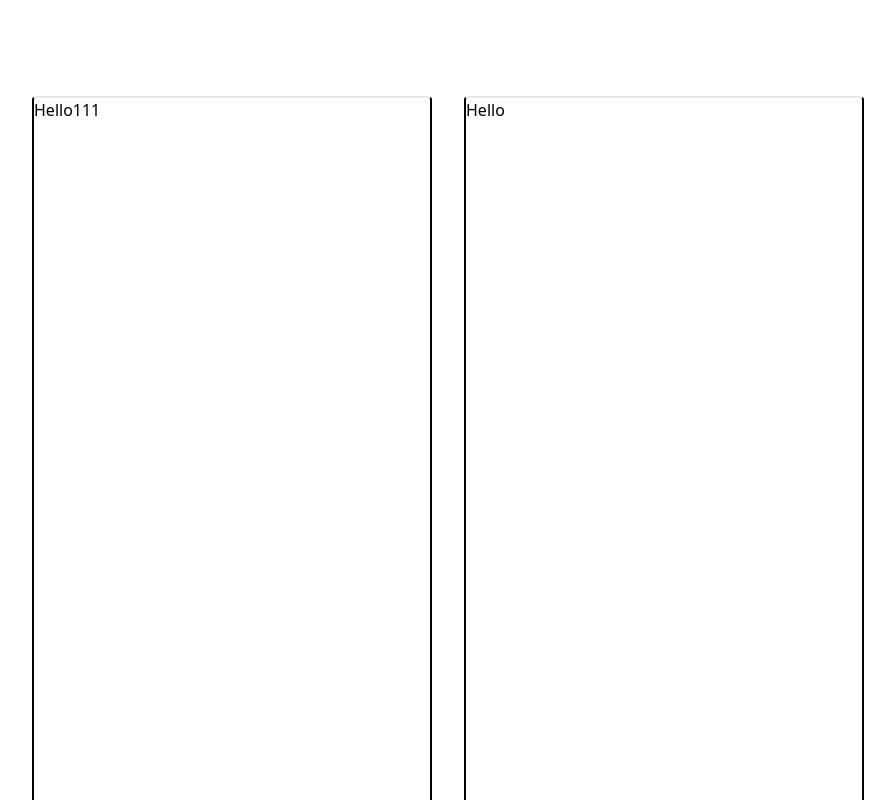
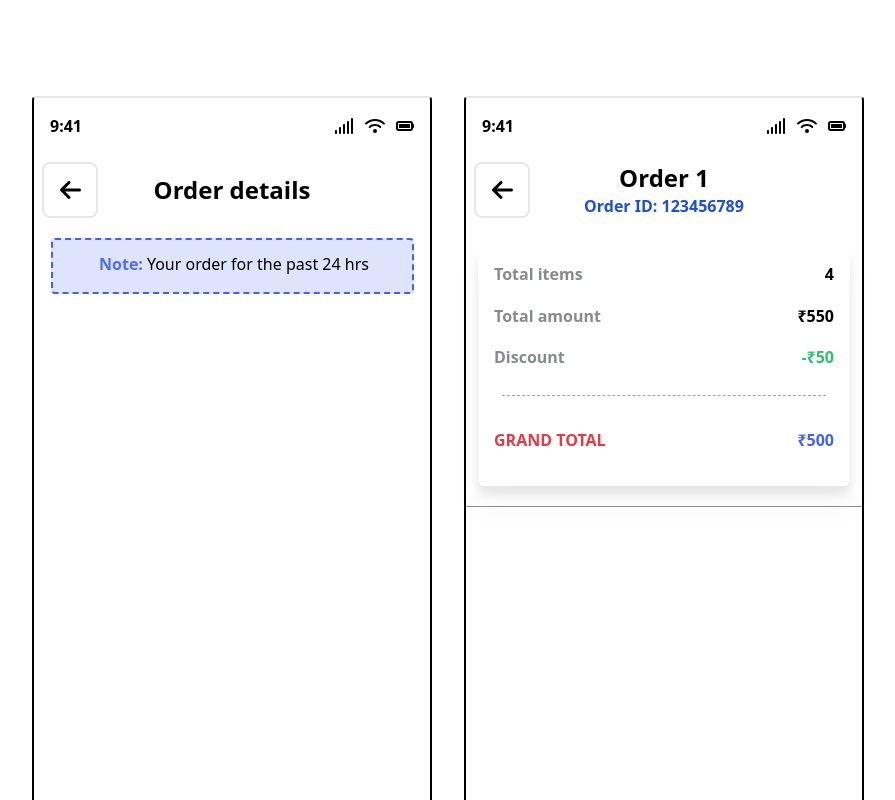
Before and after one commit to Dhananjay-JSR/react-order-page, a React (Create React App) app: page / in a window 1280 px wide. Shown: the top 800 px of the page, without its empty margins (192-1087 px from the left). Built offline with nearby package versions, Linux system fonts and the light colour scheme.

Commit message:
Completed OderSummary

```diff
--- a/package.json
+++ b/package.json
@@ -3,6 +3,10 @@
   "version": "0.1.0",
   "private": true,
   "dependencies": {
+    "@fortawesome/fontawesome-svg-core": "^6.2.0",
+    "@fortawesome/free-regular-svg-icons": "^6.2.0",
+    "@fortawesome/free-solid-svg-icons": "^6.2.0",
+    "@fortawesome/react-fontawesome": "^0.2.0",
     "@testing-library/jest-dom": "^5.16.5",
     "@testing-library/react": "^13.4.0",
     "@testing-library/user-event": "^13.5.0",
--- a/src/App.tsx
+++ b/src/App.tsx
@@ -4,8 +4,8 @@ import Screen2 from "./Components/Screen2"
 export default function App() {
   return (
     <Container>
+      <Screen2/>
       <Screen1/>
-      <Screen2/>
     </Container>
   )
 }
--- a/src/Components/Screen1.tsx
+++ b/src/Components/Screen1.tsx
@@ -1,10 +1,14 @@
 import React from 'react'
 import Frame from './Shared/ScreenFrame'
+import Navbar from './Shared/Navbar'
+import OrderSummaryHero from './Shared/OrderSummaryHero'
 
 function Screen1() {
   return (
     <Frame>
-        Hello111
+        <Navbar date={'9:41'}/>
+        <OrderSummaryHero />
+
     </Frame>
   )
 }
--- a/src/Components/Screen2.tsx
+++ b/src/Components/Screen2.tsx
@@ -1,10 +1,13 @@
 import React from 'react'
+import Navbar from './Shared/Navbar'
+import OrderSummaryHero from './Shared/OrderSummaryHero'
 import Frame from './Shared/ScreenFrame'
 
 function Screen2() {
   return (
     <Frame>
-        Hello
+         <Navbar date={'9:41'}/>
+         <OrderSummaryHero completed/>
     </Frame>
   )
 }
--- a/src/Components/Shared/Navbar.tsx
+++ b/src/Components/Shared/Navbar.tsx
@@ -1,9 +1,24 @@
-import React from 'react'
-
-function Navbar() {
+import { FontAwesomeIcon } from "@fortawesome/react-fontawesome";
+import {
+  faWifi,
+  faBatteryFull,
+  faSignal,
+} from "@fortawesome/free-solid-svg-icons";
+import React from "react";
+interface PropType {
+  date: String;
+}
+function Navbar({ date }: PropType) {
   return (
-    <div>Navbar</div>
-  )
+    <div className="flex justify-between h-14">
+      <div className="select-none p-4 font-semibold text-center">{date}</div>
+      <div className="w-28 flex justify-between items-center p-4">
+        <FontAwesomeIcon icon={faSignal} />
+        <FontAwesomeIcon icon={faWifi} />
+        <FontAwesomeIcon icon={faBatteryFull} />
+      </div>
+    </div>
+  );
 }
 
-export default Navbar
+export default Navbar;
--- /dev/null
+++ b/src/Components/Shared/OrderSummaryHero.tsx
@@ -0,0 +1,57 @@
+import React from "react";
+import BackBtn from "./misc/BackBtn";
+
+interface PropType {
+  completed?: Boolean;
+}
+function OrderSummaryHero({ completed }: PropType) {
+  return (
+    <>
+      <div className="grid grid-cols-5 m-2 text-center">
+        <BackBtn />
+        {completed ? (
+          <div className="p-3 text-center text-2xl col-span-3 font-bold">
+            Order details
+          </div>
+        ) : (
+          <div className="col-span-3">
+            <div className="font-bold text-2xl">Order 1</div>
+            <div className="text-blue-700 font-semibold">
+              Order ID: 123456789
+            </div>
+          </div>
+        )}
+      </div>
+      {completed ? (
+        <div className="mx-auto mt-5 border-dashed border-[#4361EE] border-2 h-14 text-center p-2 rounded w-11/12 bg-[#4362ee2c]">
+          <div className="text-[#4e6cf6] font-bold inline-block m-1">Note:</div>
+          Your order for the past 24 hrs
+        </div>
+      ) : (
+        <div>
+
+        <div className="font-bold text-[rgba(15,25,26,0.51)] grid-rows-5 grid bg-white h-60 m-3 mt-7 rounded-md p-4 drop-shadow-xl">
+          <div className="row-span-3 grid-rows-3 grid">
+            <div>
+              Total items <div className="float-right text-black">4</div>
+            </div>
+            <div>
+              Total amount <div className="float-right text-black">₹550 </div>
+            </div>
+            <div>
+              Discount <div className="float-right text-[#2FBF71]">-₹50 </div>
+            </div>
+          </div>
+          <div className="m-2 flex-grow border-t border-gray-400 border-dashed"></div>
+          <div className="text-[#E63946] ">
+            GRAND TOTAL <div className="text-[#4361EE] float-right">₹500 </div>
+          </div>
+        </div>
+        <div className="mt-5 flex-grow border-t border-[#8f8f8f] border-solid"></div>
+        </div>
+      )}
+    </>
+  );
+}
+
+export default OrderSummaryHero;
--- /dev/null
+++ b/src/Components/Shared/misc/BackBtn.tsx
@@ -0,0 +1,17 @@
+import React from 'react'
+import { FontAwesomeIcon } from "@fortawesome/react-fontawesome";
+import {
+ faArrowLeft
+} from "@fortawesome/free-solid-svg-icons";
+// import {left} from '@fortawesome/free-regular-svg-icons'
+
+
+function BackBtn() {
+  return (
+    <button title='Screen_Title' className='h-14 w-14 font-bold text-2xl rounded-lg text-center border-2'>
+        <FontAwesomeIcon icon={faArrowLeft} />
+    </button>
+  )
+}
+
+export default BackBtn
```
Also changed, not shown: 1 other file (tests, documents, lock files or other folders).
